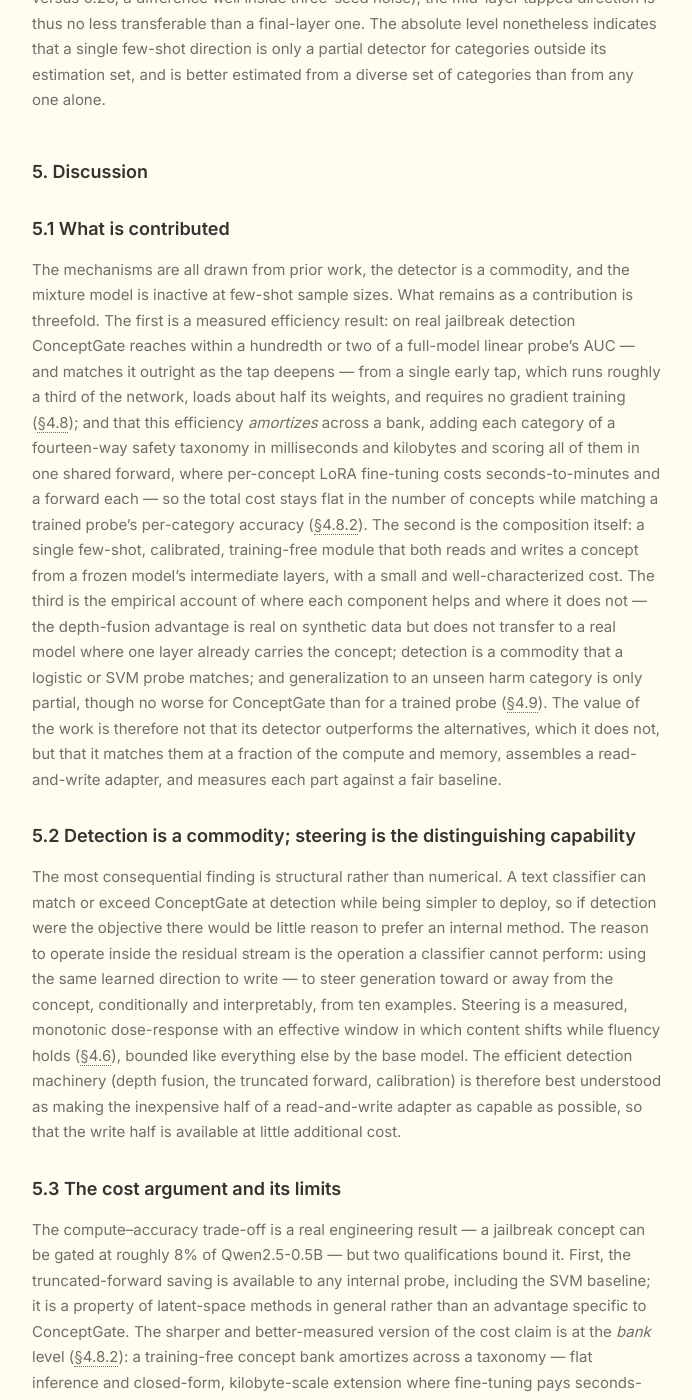
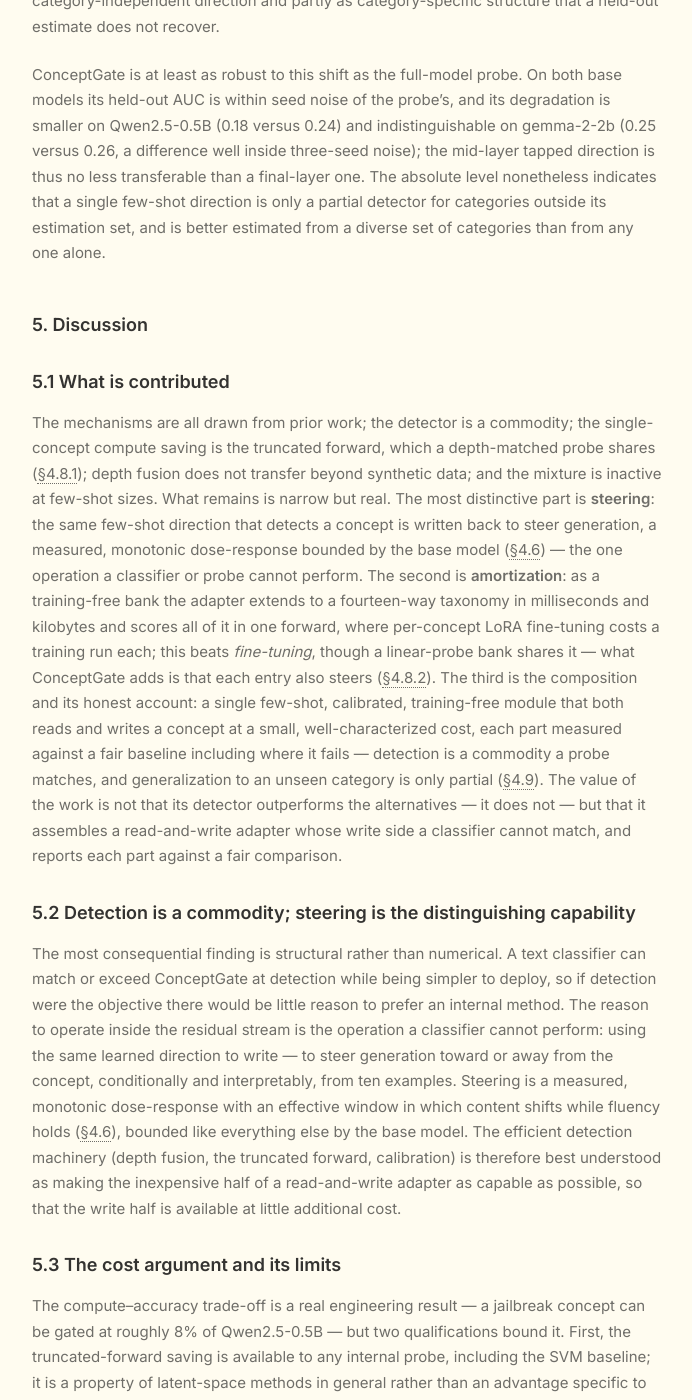
Before and after one commit to NISH1001/NISH1001.github.io, a Jekyll site: the page built from _posts/research/2026-08-29-conceptgate.markdown, in a window 1280 px wide and 1400 px high, scrolled down 39111 px. Shown: the whole window, without its empty margins (293-985 px from the left). Built offline with Jekyll 4.4.1, drawn with Linux system fonts in a browser that asks for light colours; some of the changed text lies outside the part shown.

Commit message:
Review fixes: propagate reframe to 4.1, 5.1, 7, figure captions (batch 4)
- 4.1: depth fusion verifies the algebra on data matched to its own assumptions, not a residual-stream property; drop 'strongest positive result'
- 5.1: reorder to steering / amortization-vs-fine-tuning / composition; drop the 'fraction of compute and memory' framing
- 7: reading is a commodity (no cheaper than a depth-matched probe); what survives is extensibility (vs fine-tuning) + steering
- Fig 9/10/11 captions: the red is the full-model probe; the teal CG curve is a depth-matched probe (identical), so the compute gap is the truncated forward, not a CG advantage

```diff
--- a/_posts/research/2026-08-29-conceptgate.markdown
+++ b/_posts/research/2026-08-29-conceptgate.markdown
@@ -908,11 +908,13 @@
 On a controlled synthetic problem with three layers of known per-layer discriminability
 $d'=[1.6,2.0,0.6]$, the theory predicts a fused $d'=\sqrt{1.6^2+2.0^2+0.6^2}=2.63$, i.e. test error
 $\Phi(-1.315)=9.4\%$ versus the single-best-layer $\Phi(-1.0)=15.9\%$. The learned filter recovers
-$d'=[1.62,2.04,0.64]$ and drives test error from **16.1% to 9.4%**, matching the prediction. This is
-the strongest positive result in the report and the principal justification for using depth at all —
-but
-note it is on synthetic data with independent per-layer noise; on a real model the correlated layers
-shrink the gain, which is what makes the next result sobering.
+$d'=[1.62,2.04,0.64]$ and drives test error from **16.1% to 9.4%**, matching the prediction. This
+verifies that the implementation realizes the matched-filter algebra; it is *not* evidence about residual
+streams. The synthetic data is generated under the filter's own assumption of *independent* per-layer
+Gaussian noise, so recovering the predicted $d'$ is close to tautological. On a real model the layers are
+correlated, the gain vanishes, and a probe on the same concatenated taps matches or beats the fusion
+(<a class="sref" href="#481-learning-a-single-concept">§4.8.1</a>); we therefore treat depth fusion as a
+mechanism that does not transfer, not as a contribution.
 
 ### 4.2 Mixture densities: a constructed hard case and a few-shot collapse
 
@@ -1107,8 +1109,10 @@
 <figcaption><strong>Figure 9 (interactive).</strong> <em>Sample efficiency.</em> Held-out AUC as the few-shot
 count <em>N</em> grows (4→32), with the same examples and test set for every method. ConceptGate (teal)
 reads a few mid-layer taps in closed form; the linear-probing baselines freeze the base model and fit a
-logistic (solid red) or linear-SVM (dashed red) head on its final layer. On gemma-2-2b ConceptGate leads
-at the smallest N and the methods converge as N grows; on Qwen the trained probes lead slightly. Toggle
+logistic (solid red) or linear-SVM (dashed red) head on its **final layer** — these red lines are the
+full-model probe, which runs the whole network. A logistic probe on the *same taps ConceptGate reads* (a
+depth-matched probe, not drawn) coincides with the teal curve, so the fair single-concept comparison is a
+tie; the full-model probe sits slightly higher because it uses the whole model. Toggle
 the base model; hover any point for exact numbers.</figcaption>
 </figure>
 
@@ -1117,8 +1121,9 @@
 <figcaption><strong>Figure 10 (interactive).</strong> <em>Accuracy versus network depth</em> (N=32). Held-out AUC against the
 fraction of the network a tap requires — i.e. how much of the forward pass has to run. Circles are single
 taps at increasing depth; squares are three- and five-tap fusions; the dashed red line is the full-model
-linear probe. ConceptGate reaches within a hundredth of the full-model probe at roughly a third of the
-network, and depth fusion adds little over the best single tap. (Weights loaded run higher than depth,
+probe. The teal curve is also a *depth-matched* probe on the same taps — the two are identical — so the
+gap to the dashed line is the cost of running the whole network, not a ConceptGate advantage; depth fusion
+adds nothing over the best single tap. (Weights loaded run higher than depth,
 because the embedding table is always loaded regardless of tap depth — that cost is Figure 11.)</figcaption>
 </figure>
 
@@ -1127,9 +1132,10 @@
 <figcaption><strong>Figure 11.</strong> <em>Compute and memory, both base models.</em> For each base model the
 bars give ConceptGate's per-prompt forward wall-time (compute, solid) and weights loaded (memory, hatched)
 as a fraction of the full-model linear probe (the red line = the probe = 100%); each configuration's AUC is
-labeled beneath. ConceptGate is at an early single tap; the probe reads the whole model. Across both models
-ConceptGate holds AUC within ~0.01–0.013 of the probe while needing roughly half its compute and memory —
-the bars sit near the halfway mark. LoRA, which back-propagates through the model to train adapters, enters
+labeled beneath. ConceptGate is at an early single tap; the red line is the **full-model** probe. The bars
+near the halfway mark are the cost of the truncated forward — which a depth-matched probe on the same taps
+achieves *identically* (<a class="sref" href="#481-learning-a-single-concept">§4.8.1</a>) — so they measure
+how early the concept is readable, not a saving specific to ConceptGate. LoRA, which back-propagates through the model to train adapters, enters
 the comparison in <a class="sref" href="#482-learning-multiple-concepts">§4.8.2</a>,
 where the cost is measured across a whole taxonomy of concepts rather than one.</figcaption>
 </figure>
@@ -1427,27 +1433,24 @@
 
 ### 5.1 What is contributed
 
-The mechanisms are all drawn from prior work, the detector is a commodity, and the mixture model is
-inactive at few-shot sample sizes. What remains as a contribution is threefold. The first is a measured
-efficiency result: on real jailbreak detection ConceptGate reaches within a hundredth or two of a
-full-model linear probe's AUC — and matches it outright as the tap deepens — from a single early tap,
-which runs roughly a third of the network, loads about half its weights, and requires no gradient
-training (<a class="sref" href="#48-an-efficiency-evaluation-of-conceptgate">§4.8</a>); and that this
-efficiency *amortizes* across a bank, adding each category of a fourteen-way safety taxonomy in
-milliseconds and kilobytes and scoring all of them in one shared forward, where per-concept LoRA
-fine-tuning costs seconds-to-minutes and a forward each — so the total cost stays flat in the number of
-concepts while matching a trained probe's per-category accuracy
-(<a class="sref" href="#482-learning-multiple-concepts">§4.8.2</a>).
-The second is the composition itself: a single few-shot, calibrated,
-training-free module that both reads and writes a concept from a frozen model's intermediate layers,
-with a small and well-characterized cost. The third is the empirical account of where each component
-helps and where it does not — the depth-fusion advantage is real on synthetic data but does not transfer
-to a real model where one layer already carries the concept; detection is a commodity that a logistic or
-SVM probe matches; and generalization to an unseen harm category is only partial, though no worse for
-ConceptGate than for a trained probe (<a class="sref" href="#49-out-of-distribution-generalization">§4.9</a>). The value of the
-work is therefore not that its detector outperforms the alternatives, which it does not, but that it
-matches them at a fraction of the compute and memory, assembles a read-and-write adapter, and measures
-each part against a fair baseline.
+The mechanisms are all drawn from prior work; the detector is a commodity; the single-concept compute
+saving is the truncated forward, which a depth-matched probe shares
+(<a class="sref" href="#481-learning-a-single-concept">§4.8.1</a>); depth fusion does not transfer beyond
+synthetic data; and the mixture is inactive at few-shot sizes. What remains is narrow but real. The most
+distinctive part is **steering**: the same few-shot direction that detects a concept is written back to
+steer generation, a measured, monotonic dose-response bounded by the base model
+(<a class="sref" href="#46-steering-across-models">§4.6</a>) — the one operation a classifier or probe
+cannot perform. The second is **amortization**: as a training-free bank the adapter extends to a
+fourteen-way taxonomy in milliseconds and kilobytes and scores all of it in one forward, where per-concept
+LoRA fine-tuning costs a training run each; this beats *fine-tuning*, though a linear-probe bank shares it
+— what ConceptGate adds is that each entry also steers
+(<a class="sref" href="#482-learning-multiple-concepts">§4.8.2</a>). The third is the composition and its
+honest account: a single few-shot, calibrated, training-free module that both reads and writes a concept
+at a small, well-characterized cost, each part measured against a fair baseline including where it fails —
+detection is a commodity a probe matches, and generalization to an unseen category is only partial
+(<a class="sref" href="#49-out-of-distribution-generalization">§4.9</a>). The value of the work is not
+that its detector outperforms the alternatives — it does not — but that it assembles a read-and-write
+adapter whose write side a classifier cannot match, and reports each part against a fair comparison.
 
 ### 5.2 Detection is a commodity; steering is the distinguishing capability
 
@@ -1556,14 +1559,14 @@
 
 A frozen model already represents many concepts of interest in its residual stream; ConceptGate reads
 them across depth and writes them back. The reading is a commodity — no more accurate than a linear
-classifier — but a cheap one: on a real task it matches a full-model linear probe's accuracy from a
-single early tap, at roughly half the compute and memory and with no gradient training, and across a
-fourteen-category safety taxonomy it hosts the whole bank training-free — adding each concept in
-milliseconds and kilobytes where per-concept fine-tuning takes minutes, so the efficiency compounds with
-the number of concepts rather than eroding. What is worth retaining from the reading is therefore its
-efficiency and how it amortizes, more than the depth fusion, which helps only on synthetic data. The writing is what justifies operating inside the residual
-stream rather than on the text: a few-shot, training-free steering control that shares its direction with
-the detector, measured as a monotonic dose-response with a coherent operating window
+classifier, and no cheaper than a depth-matched probe on the same taps, since the single-concept saving is
+the truncated forward that any latent method shares. What survives from the reading is not efficiency but
+*extensibility*: as a training-free bank it hosts a fourteen-category taxonomy by adding each concept in
+milliseconds and kilobytes, where per-concept fine-tuning needs a training run — an amortization it shares
+with a probe bank but that fine-tuning does not have. The writing is what justifies operating inside the
+residual stream rather than on the text, and it is the part a classifier cannot reproduce: a few-shot,
+training-free steering control that shares its direction with the detector, measured as a monotonic
+dose-response with a coherent operating window
 (<a class="sref" href="#46-steering-across-models">§4.6</a>) and bounded by the competence of the base
 model. The interactive figures are included so
 that these claims can be examined directly against the underlying model runs rather than taken on
```
